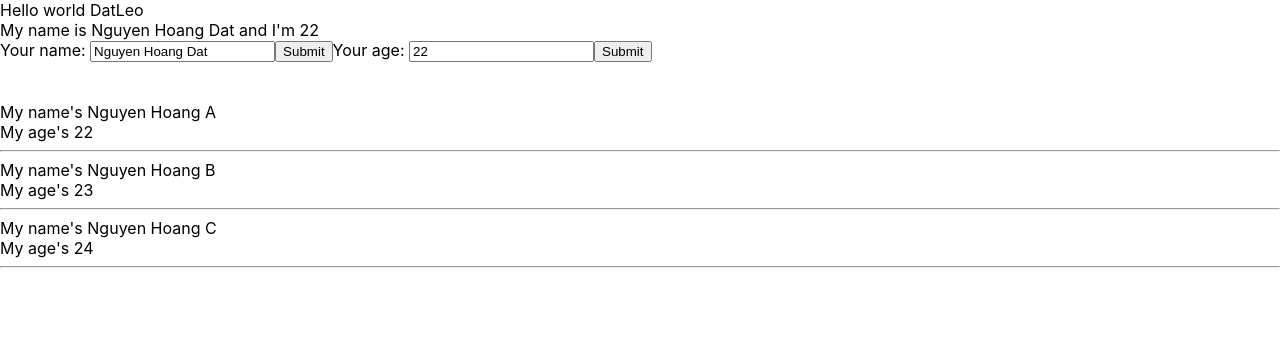
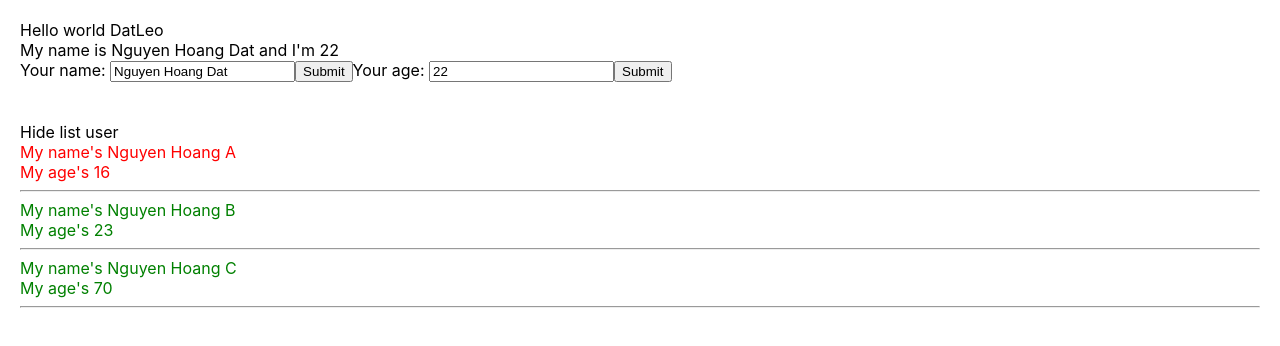
Before and after one commit to nguyendat0908/Project-ReactJS, a React (Create React App) app: page / in a window 1280 px wide. Shown: the top 346 px of the page. Built offline with nearby package versions, Linux system fonts and the light colour scheme.

Commit message:
Cau dieu kien trong React

```diff
--- a/src/App.css
+++ b/src/App.css
@@ -1,14 +1,23 @@
+.red {
+  color: red;
+}
+
+.green {
+  color: green;
+}
+
 body {
+  padding: 20px;
   margin: 0;
-  font-family: -apple-system, BlinkMacSystemFont, 'Segoe UI', 'Roboto', 'Oxygen',
-    'Ubuntu', 'Cantarell', 'Fira Sans', 'Droid Sans', 'Helvetica Neue',
+  font-family: -apple-system, BlinkMacSystemFont, "Segoe UI", "Roboto", "Oxygen",
+    "Ubuntu", "Cantarell", "Fira Sans", "Droid Sans", "Helvetica Neue",
     sans-serif;
   -webkit-font-smoothing: antialiased;
   -moz-osx-font-smoothing: grayscale;
 }
 
 code {
-  font-family: source-code-pro, Menlo, Monaco, Consolas, 'Courier New',
+  font-family: source-code-pro, Menlo, Monaco, Consolas, "Courier New",
     monospace;
 }
 
--- a/src/components/DisplayInfo.js
+++ b/src/components/DisplayInfo.js
@@ -1,17 +1,38 @@
 import React from "react";
 
 class DisplayInfo extends React.Component {
+
+    state = {
+        isShowListUser: true
+    }
+
+    handleShowHide = () => {
+        this.setState({
+            isShowListUser: !this.state.isShowListUser
+        })
+
+    }
+
     render() {
 
         const { listUser } = this.props;
         console.log(listUser)
 
         return (
+            <div>
 
                 <div>
+                    <span onClick={() => { this.handleShowHide() }}>
+                        {this.state.isShowListUser === true ? "Hide list user" : "Show list user"}
+                    </span>
+                </div>
+
+                {this.state.isShowListUser &&
+                    <div>
                         {listUser.map((user) => {
+
                             return (
-                        <div key={user.id}>
+                                <div key={user.id} className={+user.age > 18 ? "green" : "red"}>
                                     <div>My name's {user.name}</div>
                                     <div>My age's {user.age}</div>
                                     <hr />
@@ -19,6 +40,8 @@
                             )
                         })}
                     </div>
+                }
+            </div>
         )
     }
 }
--- a/src/components/MyComponent.js
+++ b/src/components/MyComponent.js
@@ -12,17 +12,17 @@
             {
                 id: 1,
                 name: "Nguyen Hoang A",
-                age: 22
+                age: "16"
             },
             {
                 id: 2,
                 name: "Nguyen Hoang B",
-                age: 23
+                age: "23"
             },
             {
                 id: 3,
                 name: "Nguyen Hoang C",
-                age: 24
+                age:"70"
             }
         ]
     }
--- a/src/index.js
+++ b/src/index.js
@@ -8,9 +8,9 @@
 const root = ReactDOM.createRoot(document.getElementById('root'));
 root.render(
   <Provider store={store}>
-    <React.StrictMode>
+    {/* <React.StrictMode> */}
       <App />
-    </React.StrictMode>
+    {/* </React.StrictMode> */}
   </Provider>
 );
 
```
Lines whose indentation alone changed are shown as unchanged.
